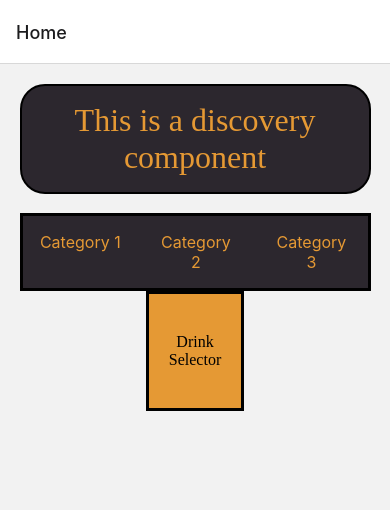
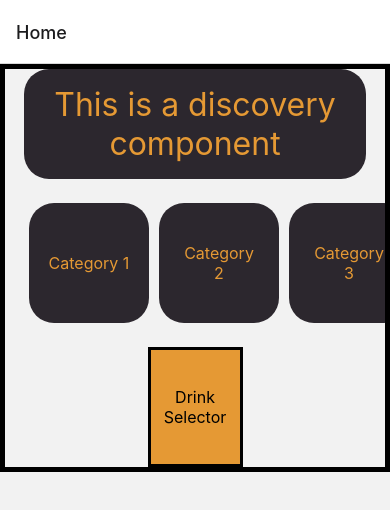
Before and after one commit to 4850-01-Senior-Project/Choose-a-Booze, a React Native app in the folder client/: screen /Home in a window 390 px wide. Shown: the top 510 px of the page. Built offline with nearby package versions, Linux system fonts and the light colour scheme.

Commit message:
Fixed the margin & padding on Home.js Title. Up next is fixing DrinkSelector.js

```diff
--- a/client/App.js
+++ b/client/App.js
@@ -34,9 +34,7 @@ export default function App() {
 
     prepare();
   }, []);
-
-  // --------------------------------------------------
-
+  // Hide the splashscreen if the application is ready
   const onLayoutRootView = useCallback(async () => {
     if (appIsReady) {
       await SplashScreen.hideAsync();
--- a/client/ui/assets/Style.js
+++ b/client/ui/assets/Style.js
@@ -19,6 +19,8 @@ export const styles = StyleSheet.create({
   h1: {
     fontSize: 32,
     padding: 16,
+    textAlign: 'center',
+    color: colors.orange,
   },
   p: {
     fontSize: 16,
@@ -29,25 +31,31 @@ export const styles = StyleSheet.create({
   // Navigation-Type Components
 
   category: {
+    justifyContent: 'center',
+    minWidth: 120,
+    minHeight: 120,
     fontSize: 32,
-    padding: 16,
+    padding: '2.5%',
+    margin: 5,
     flex: 1,
   },
   discovery: {
-    fontSize: 32,
-    padding: 16,
     width: '90%',
     margin: '5%',
-    textAlign: 'center',
-    //height: width / 2,
-    borderWidth: 2,
-    borderRadius: 25,
-    color: colors.orange,
   },
   section: {
+    textAlign: 'center',
+    textAlignVertical: 'center',
+    alignItems: 'center',
+    borderRadius: 25,
+  },
+  sectionHeader: {
+    padding: '7.5%',
     fontSize: 32,
-    padding: 16,
-    borderRadius: 25,
+  },
+  sectionItem: {
+    padding: '10%',
+    fontSize: 24,
   },
 
   // --------------------------------------------------
@@ -66,7 +74,6 @@ export const styles = StyleSheet.create({
     width: "100%",
     justifyContent: "center",
   },
-
   item: {
     backgroundColor: colors.purple,
     color: colors.orange,
--- a/client/ui/components/MyComponents.js
+++ b/client/ui/components/MyComponents.js
@@ -9,7 +9,8 @@ export const Category = ({ item }) => {
         {
           backgroundColor: pressed ? colors.purple : colors.black
         },
-        styles.category
+        styles.category,
+        styles.section
       ]}><Text style={[styles.orange, styles.p]}>{item}</Text>
     </Pressable>
   )
@@ -20,17 +21,48 @@ export const Discovery = ({ item }) => {
     <Pressable
       style={({ pressed }) => [
         {
+          marginHorizontal: '5%',
           backgroundColor: pressed ? colors.purple : colors.black
         },
-        styles.discovery
+        styles.section,
       ]}>
-      {item}
+      {
+        <Text style={styles.h1}>{item}</Text>
+      }
     </Pressable>
   );
 }
 
-export const Section = ({ item }) => {
-  return (<Text style={styles.section}>{item}</Text>)
+export const SectionHeader = ({ title }) => {
+  return (
+    <Pressable
+      style={({ pressed }) => [
+        styles.sectionHeader,
+        {
+          backgroundColor: pressed ? colors.purple : colors.black
+        },
+      ]}>
+      {
+        <Text style={styles.sectionHeader}>{title}</Text>
+      }
+    </Pressable>
+  );
+}
+
+export const SectionItem = ({ text }) => {
+  return (
+    <Pressable
+      style={({ pressed }) => [
+        styles.sectionItem,
+        {
+          backgroundColor: pressed ? colors.green : colors.orange
+        },
+      ]}>
+      {
+        <Text style={styles.sectionItem}>{text}</Text>
+      }
+    </Pressable>
+  );
 }
 
 export const Banner = () => {
--- a/client/ui/screens/DrinkSelector.js
+++ b/client/ui/screens/DrinkSelector.js
@@ -1,27 +1,16 @@
 import { useCallback, useEffect, useState } from "react";
 import { View, Text, SectionList, Image } from "react-native";
 import { styles } from '../assets/Style';
-import { Section } from '../components/MyComponents';
+import { SectionHeader, SectionItem } from '../components/MyComponents';
 import { getAllDrinkDataByLiquorType } from '../../controllers/getData';
 
 // --------------------------------------------------
 
 export default function DrinkSelector({ navigation }) {
-
-const [getData, setData] = useState([]);
-const DATA = [
-  {
-    title: 'Mixed Drinks - Bourbon',
-    data: getData.map((drink) => String(drink.drink.Name)),
-  },
-];
-
-// --------------------------------------------------
-
   useEffect(() => {
     const fetchData = async () => {
       try {
-      const data = await getAllDrinkDataByLiquorType('Bourbon');
+        const data = await getAllDrinkDataByLiquorType({ item });
         setData(data);
       }
       catch (error) {
@@ -34,25 +23,27 @@ useEffect(() => {
 
   // --------------------------------------------------
 
+  const [getData, setData] = useState([]);
+  const DATA = [
+    {
+      title: 'Bourbon',
+      data: ['B1', 'B2']
+      //data: getData.map((drink) => String(drink.drink.Name)),
+    },
+  ];
+
+  // --------------------------------------------------
+
   return (
     <View style={styles.container}>
-      <Image
-        source={{
-          width: "100%",
-          height: "35%",
-          uri: './assets/logo.png'
-        }}
-      />
       <SectionList
         sections={DATA}
         keyExtractor={(item, index) => item + index}
-        renderSectionHeader={({ section: { title } }) => (
-          <Section item={title} />
+        renderSectionHeader={({ section: { title }}) => (
+          <SectionHeader title={title}/>
         )}
         renderItem={({ item }) => (
-          <View style={styles.item}>
-            <Section item={item} onPress={console.log("Section pressed")} />
-          </View>
+          <SectionItem text={item}/>
         )}
       />
     </View>
--- a/client/ui/screens/Home.js
+++ b/client/ui/screens/Home.js
@@ -1,5 +1,5 @@
 // import { useCallback, useEffect, useState } from "react";
-import { ScrollView, View, Pressable, RefreshControl } from "react-native";
+import { ScrollView, View, Pressable, Text } from "react-native";
 
 import { styles, colors } from '../assets/Style';
 import { Category, Discovery } from '../components/MyComponents'
@@ -8,9 +8,9 @@ import { Category, Discovery } from '../components/MyComponents'
 
 export default function Home({ navigation }) {
   return (
-    <View>
+    <View style={{ backgroundColor: styles.black, borderWidth: 5 }}>
       <Discovery item='This is a discovery component' />
-      <ScrollView contentContainerStyle={{ flexGrow: 1 }} horizontal={true} style={{ borderWidth: 3, marginHorizontal: '5%' }}>
+      <ScrollView contentContainerStyle={{ flexGrow: 1 }} horizontal={true} style={{ padding: '5%' }}>
         <Category item='Category 1' />
         <Category item='Category 2' />
         <Category item='Category 3' />
@@ -25,8 +25,10 @@ export default function Home({ navigation }) {
             flex: 1,
             justifyContent: 'center'
           }, styles.p]}
-          onPress={() => navigation.navigate('DrinkSelector')}
-        >Drink Selector</Pressable>
+          onPress={() => navigation.navigate('DrinkSelector')}>
+          {
+            <Text style={styles.p}>Drink Selector</Text>
+          }</Pressable>
       </View>
     </View>
   );
```
Also changed, not shown: client/controllers/getData.js (line endings or trailing spaces), 1 other file (tests, documents, lock files or other folders). Lines whose indentation alone changed are shown as unchanged.
